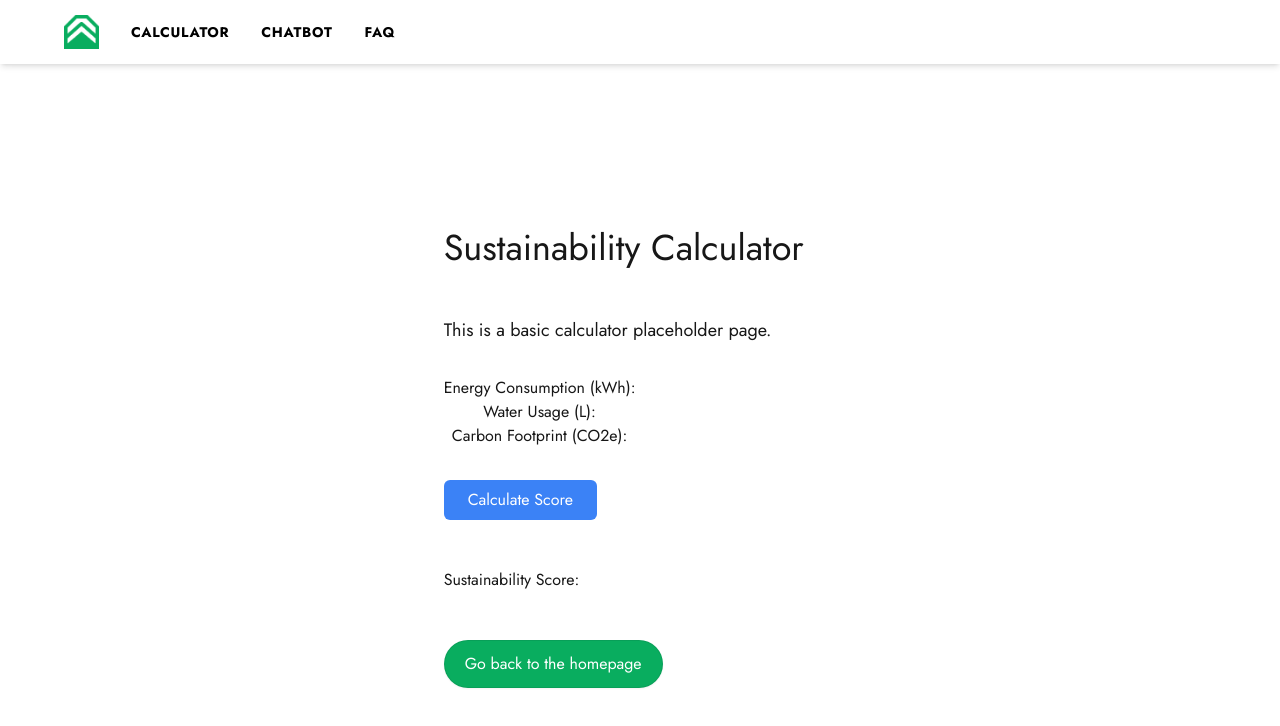
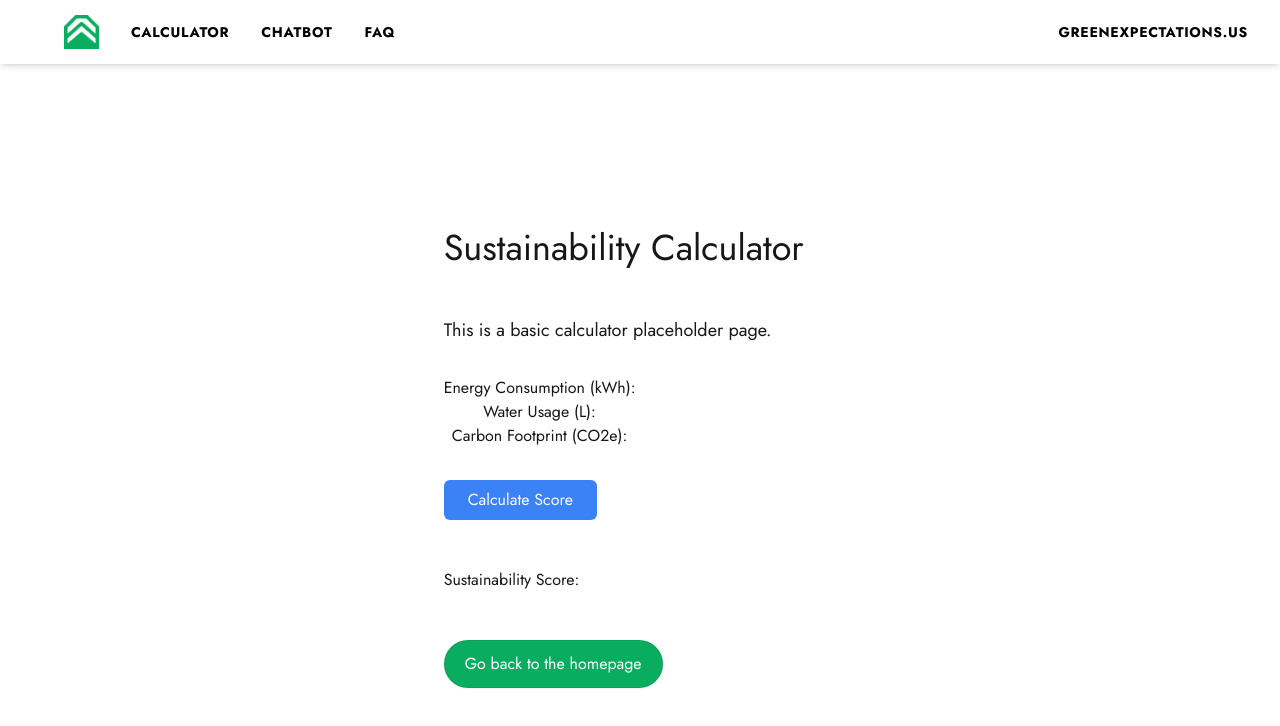
Before and after one commit to samm-47/CAPST, a Next.js app: page /calculator in a window 1280 px wide. Shown: the top 726 px of the page. Built offline with nearby package versions, Linux system fonts and the light colour scheme.

Commit message:
added link to GreenExpectations.us website in nav bar and home page

```diff
--- a/app/calculator/calculator_layout.tsx
+++ b/app/calculator/calculator_layout.tsx
@@ -60,6 +60,15 @@ export default function ClientLayout({ children }: { children: React.ReactNode }
         >
           FAQ
         </Link>
+        {/* Add a link to the GreenExpecations website */}
+        <Link
+          href="https://greenexpectations.us/"
+          className="ml-auto font-bold text-sm uppercase tracking-wider text-black hover:text-coffee-green"
+          // Used to open website in a new tab
+          target="_blank" rel="noopener noreferrer"
+        >
+          GreenExpectations.US
+        </Link>
       </div>
 
       {/* Main content area */}
--- a/app/chatbot/chatbot_layout.tsx
+++ b/app/chatbot/chatbot_layout.tsx
@@ -60,6 +60,15 @@ export default function ClientLayout({ children }: { children: React.ReactNode }
         >
           FAQ
         </Link>
+                {/* Add a link to the GreenExpecations website */}
+                <Link
+          href="https://greenexpectations.us/"
+          className="ml-auto font-bold text-sm uppercase tracking-wider text-black hover:text-coffee-green"
+          // Used to open website in a new tab
+          target="_blank" rel="noopener noreferrer"
+        >
+          GreenExpectations.US
+        </Link>
       </div>
 
       {/* Main content area */}
--- a/app/faq/faq_layout.tsx
+++ b/app/faq/faq_layout.tsx
@@ -60,6 +60,15 @@ export default function ClientLayout({ children }: { children: React.ReactNode }
         >
           FAQ
         </Link>
+                {/* Add a link to the GreenExpecations website */}
+                <Link
+          href="https://greenexpectations.us/"
+          className="ml-auto font-bold text-sm uppercase tracking-wider text-black hover:text-coffee-green"
+          // Used to open website in a new tab
+          target="_blank" rel="noopener noreferrer"
+        >
+          GreenExpectations.US
+        </Link>
       </div>
 
       {/* Main content area */}
--- a/app/page.tsx
+++ b/app/page.tsx
@@ -43,6 +43,15 @@ export default function Home() {
           >
             FAQ
           </Link>
+          {/* Link to the GreenExpectations Real Estate website */}
+          <Link
+            href="https://greenexpectations.us/"
+            className="green-expectations-us bg-greenify-button-green mt-4 mb-8 rounded-full shadow-sm border border-solid border-black/[.08] transition-colors flex items-center justify-center text-white text-sm sm:text-base h-10 sm:h-12 px-4 sm:px-5 sm:min-w-44 hover:bg-[#2e6957]"
+            // Used to open website in a new tab
+            target="_blank" rel="noopener noreferrer"
+          >
+            GreenExpectations Website
+          </Link>
         </div>
       </main>
     </div>
```
Also changed, not shown: app/globals.css (line endings or trailing spaces).
